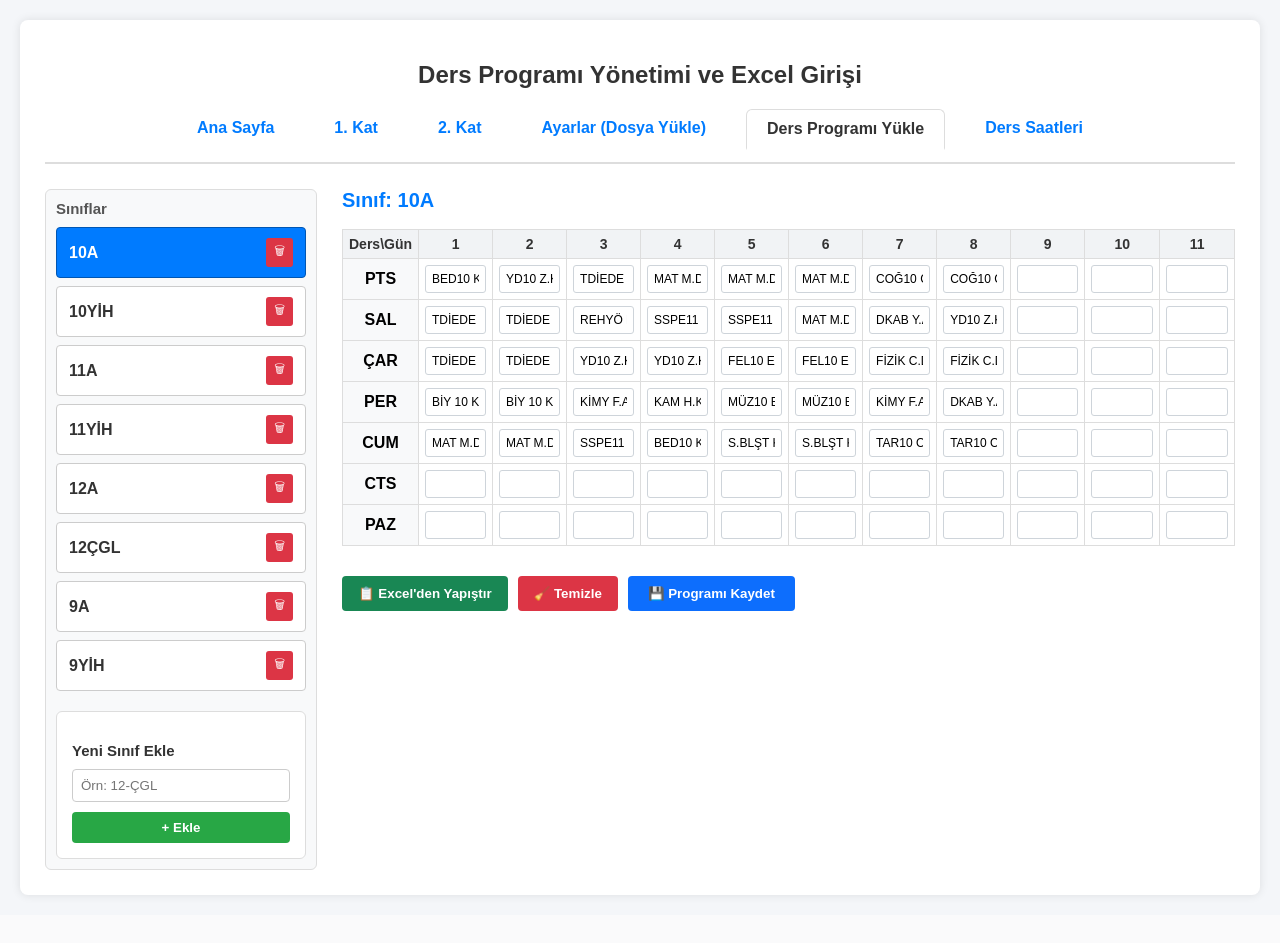
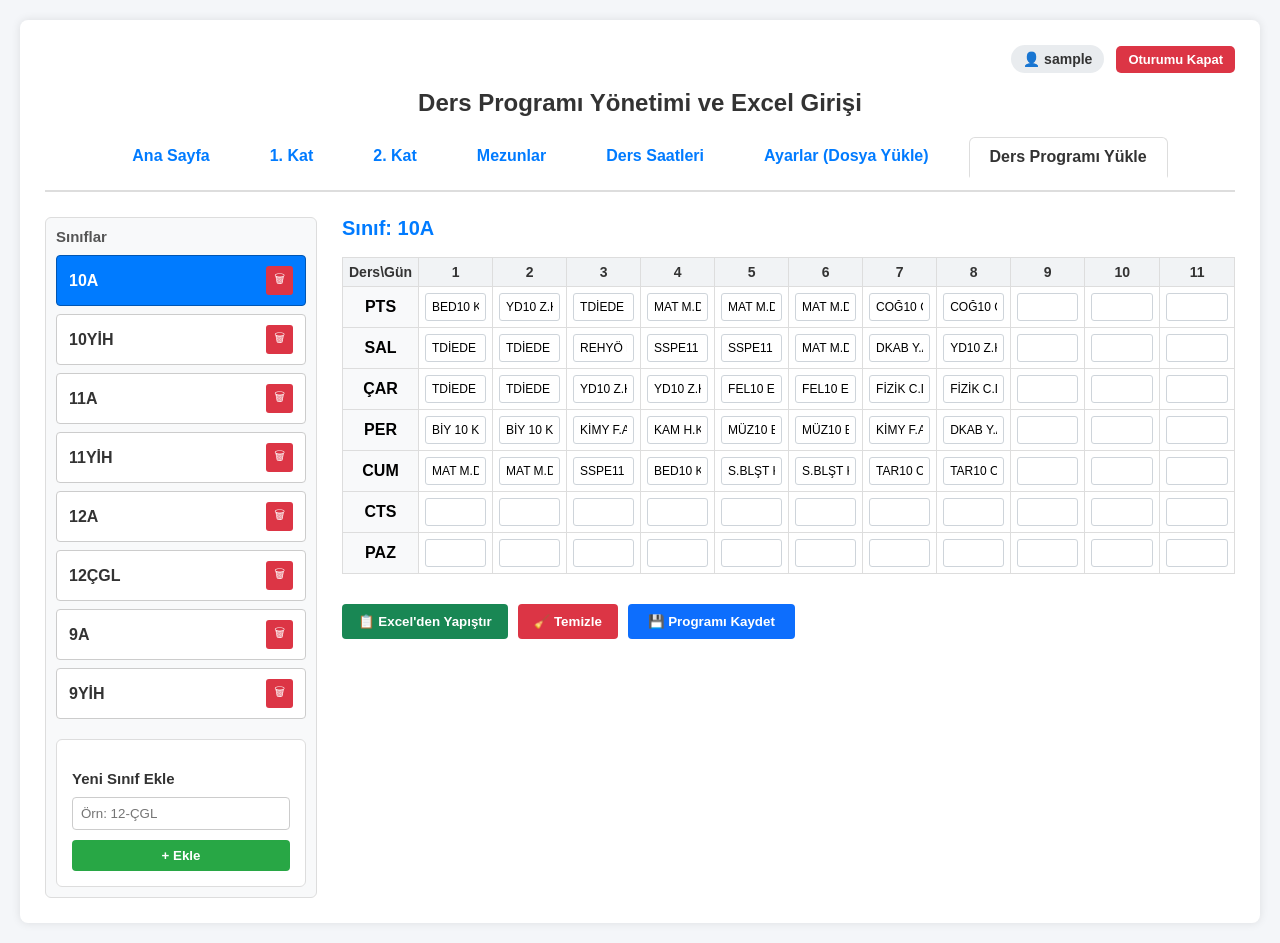
Before and after one commit to surgun93/okul-yonetim-sistemi, a Flask app: page /ders_programi_yukle in a window 1280 px wide. Before the commit the page ends 898 px from the top, so only its background shows below. Run offline with Flask 3, Linux system fonts and the light colour scheme; the visitor is signed in with stand-in values (Sample User, id 1); data comes from the database, SQL or seed files in the repository.

Commit message:
Refactor course program upload page layout and styles
Updated the HTML structure and styles for the course program upload page, including a new session bar and improved navigation.

```diff
--- a/templates/ders_programi_yukle.html
+++ b/templates/ders_programi_yukle.html
@@ -9,7 +9,7 @@
         h1 { text-align: center; color: #333; margin-bottom: 20px; font-size: 24px; }
 
         /* Üst Menü */
-        .top-nav { display: flex; justify-content: center; gap: 20px; border-bottom: 2px solid #ddd; padding-bottom: 12px; margin-bottom: 25px; }
+        .top-nav { display: flex; justify-content: center; gap: 20px; border-bottom: 2px solid #ddd; padding-bottom: 12px; margin-bottom: 25px; flex-wrap: wrap; }
         .top-nav a { padding: 10px 20px; text-decoration: none; color: #007bff; font-weight: bold; font-size: 16px; border-radius: 6px 6px 0 0; }
         .top-nav a:hover { background-color: #e9ecef; }
         .top-nav .active { background-color: #fff; border: 1px solid #ddd; border-bottom: 2px solid #fff; color: #333; }
@@ -57,6 +57,17 @@
 </head>
 <body>
     <div class="container">
+        <style>
+    .session-bar { display: flex; justify-content: flex-end; align-items: center; gap: 12px; margin-bottom: 12px; font-size: 14px; }
+    .session-user { background: #e9ecef; color: #333; padding: 6px 12px; border-radius: 20px; font-weight: bold; }
+    .btn-logout { background-color: #dc3545; color: white; text-decoration: none; padding: 6px 12px; border-radius: 5px; font-weight: bold; font-size: 13px; }
+    .btn-logout:hover { background-color: #b02a37; }
+</style>
+
+<div class="session-bar">
+    <span class="session-user">👤 {{ aktif_kullanici }}</span>
+    <a href="{{ url_for('logout') }}" class="btn-logout">Oturumu Kapat</a>
+</div>
         <h1>Ders Programı Yönetimi ve Excel Girişi</h1>
 
         <!-- Üst Menü -->
@@ -64,10 +75,11 @@
             <a href="{{ url_for('index') }}">Ana Sayfa</a>
             <a href="{{ url_for('kat1') }}">1. Kat</a>
             <a href="{{ url_for('kat2') }}">2. Kat</a>
-	    <a href="{{ url_for('ayarlar') }}">Ayarlar (Dosya Yükle)</a>
+            <a href="{{ url_for('mezunlar') }}">Mezunlar</a>
+            <a href="{{ url_for('ders_saatleri') }}">Ders Saatleri</a>
+            <a href="{{ url_for('ayarlar') }}">Ayarlar (Dosya Yükle)</a>
             <a href="{{ url_for('ders_programi_yukle') }}" class="active">Ders Programı Yükle</a>
-<a href="{{ url_for('ders_saatleri') }}">Ders Saatleri</a>
-            </div>
+        </div>
 
         <!-- Flaş Mesajlar -->
         {% with messages = get_flashed_messages(with_categories=true) %}
```
